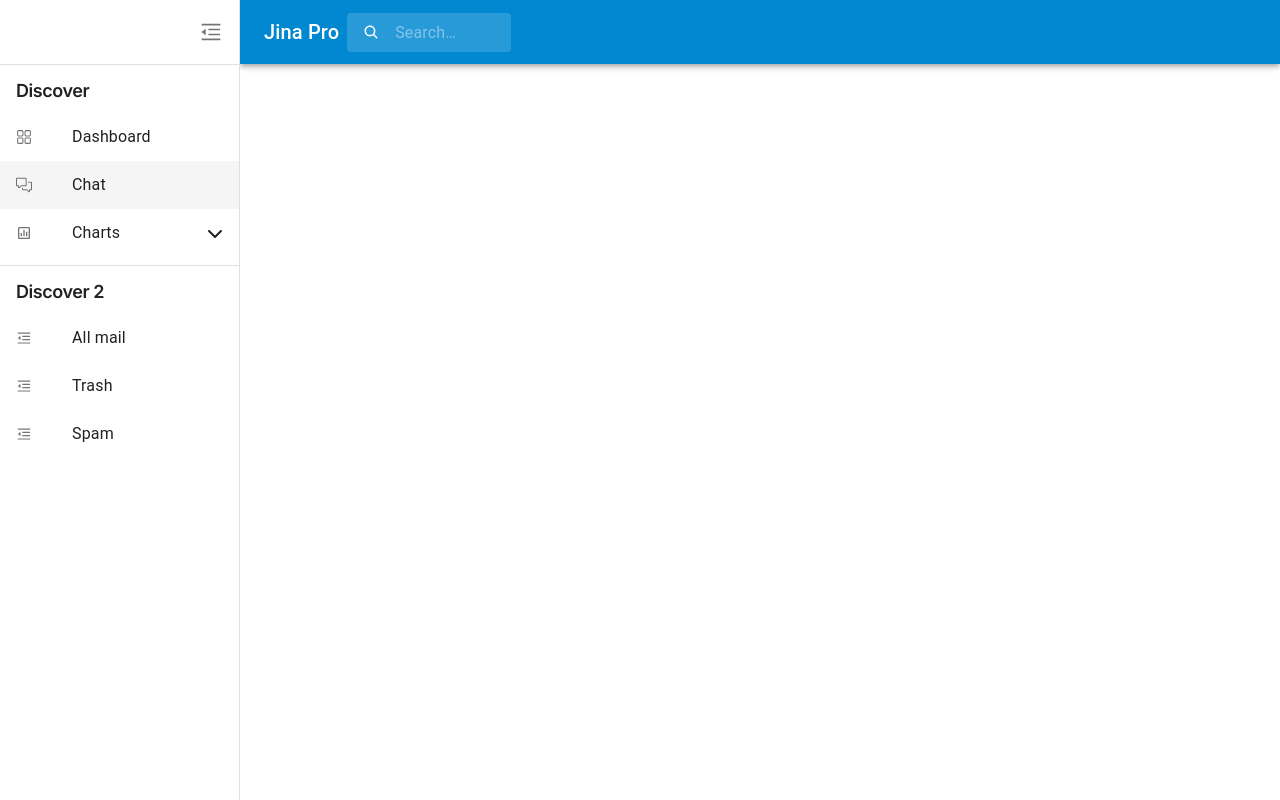
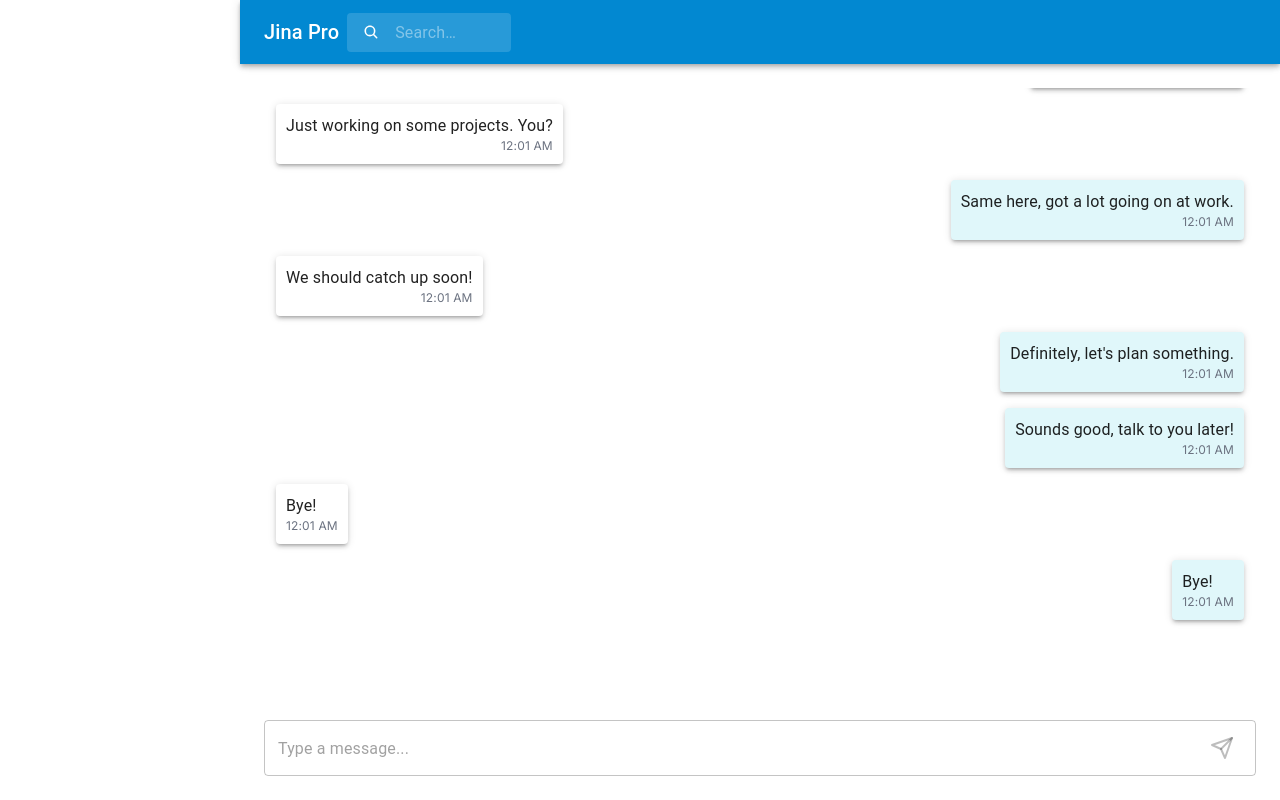
Before and after one commit to AhmedCoolProjects/nextjs-mui-template-dashboard, a Next.js app: page /mui/chat in a window 1280 px wide. Built offline with nearby package versions, Linux system fonts and the light colour scheme.

Commit message:
enh: mui chat page has been added

```diff
--- a/app/globals.css
+++ b/app/globals.css
@@ -83,3 +83,13 @@
   text-overflow: ellipsis;
   display: block; /* or inline-block */
 }
+/* Hide scrollbar for Chrome, Safari, and Opera */
+.messages-container::-webkit-scrollbar {
+  display: none;
+}
+
+/* Hide scrollbar for IE, Edge, and Firefox */
+.messages-container {
+  -ms-overflow-style: none;  /* IE and Edge */
+  scrollbar-width: none;  /* Firefox */
+}
--- /dev/null
+++ b/app/mui/chat/components/inputBar.tsx
@@ -0,0 +1,34 @@
+"use client";
+
+import React, { useState } from "react";
+import {
+  Box,
+  TextField,
+  Button,
+  OutlinedInput,
+  IconButton,
+} from "@mui/material";
+import { FiSend as SendIcon } from "react-icons/fi";
+
+export default function InputBar() {
+  const [message, setMessage] = useState("");
+
+  const handleSend = () => {
+    // onSendMessage(message);
+    setMessage("");
+  };
+
+  return (
+    <OutlinedInput
+      placeholder="Type a message..."
+      value={message}
+      onChange={(e) => setMessage(e.target.value)}
+      fullWidth
+      endAdornment={
+        <IconButton disabled={!message}>
+          <SendIcon onClick={handleSend} />
+        </IconButton>
+      }
+    />
+  );
+}
--- /dev/null
+++ b/app/mui/chat/components/messageDisplay.tsx
@@ -0,0 +1,86 @@
+"use client";
+
+import { Box, Fab, Paper, Typography } from "@mui/material";
+import React, { useEffect, useRef, useState } from "react";
+import { RxDoubleArrowDown } from "react-icons/rx";
+
+export default function MessageDisplay({
+  messages,
+}: {
+  messages: { text: string; isMine: boolean }[];
+}) {
+  const [showScrollButton, setShowScrollButton] = useState(false);
+  const messagesEndRef = useRef(null);
+  const chatContainerRef = useRef(null);
+
+  const scrollToBottom = () => {
+    messagesEndRef.current?.scrollIntoView({ behavior: "smooth" });
+  };
+
+  const handleScroll = () => {
+    const isAtBottom =
+      chatContainerRef.current.scrollHeight -
+        1 -
+        chatContainerRef.current.scrollTop <=
+      chatContainerRef.current.clientHeight;
+    setShowScrollButton(!isAtBottom);
+    console.log("clientHeight", chatContainerRef.current.clientHeight);
+    console.log("scrollHeight", chatContainerRef.current.scrollHeight);
+    console.log("scrollTop", chatContainerRef.current.scrollTop);
+    console.log("----------------------");
+  };
+
+  useEffect(() => {
+    scrollToBottom();
+    // Optional: You might want to limit this effect to only run when certain conditions are met,
+    // like when a new message is added, by adding dependencies to the useEffect hook.
+  }, []);
+
+  return (
+    <>
+      <div
+        ref={chatContainerRef}
+        onScroll={handleScroll}
+        className="flex flex-col messages-container overflow-y-auto p-3 space-y-4 max-h-[70vh]"
+      >
+        {messages.map((msg, index) => (
+          <Paper
+            key={index}
+            elevation={3}
+            sx={{
+              maxWidth: "60%",
+              padding: "10px",
+              marginLeft: msg.isMine ? "auto" : 0,
+              backgroundColor: msg.isMine ? "#e0f7fa" : "#fff",
+              width: "fit-content",
+            }}
+          >
+            <Typography variant="body1">{msg.text}</Typography>
+            <span className="text-xs text-gray-500 justify-end items-end flex w-full">
+              {new Date().toLocaleTimeString([], {
+                hour: "2-digit",
+                minute: "2-digit",
+              })}
+            </span>
+          </Paper>
+        ))}
+        <div ref={messagesEndRef} />
+      </div>
+      <div className="flex flex-row items-end justify-end">
+        {showScrollButton && (
+          <Fab
+            onClick={scrollToBottom}
+            size="small"
+            sx={{
+              bgcolor: "secondary",
+              right: 0,
+            }}
+            aria-label="add"
+          >
+            <RxDoubleArrowDown />
+          </Fab>
+        )}
+      </div>
+    </>
+  );
+}
--- /dev/null
+++ b/app/mui/chat/data.json
@@ -0,0 +1,57 @@
+[
+  {
+    "id": 1,
+    "text": "Hi, how are you?",
+    "isMine": false
+  },
+  {
+    "id": 2,
+    "text": "I'm good, thanks! And you?",
+    "isMine": true
+  },
+  {
+    "id": 3,
+    "text": "I'm great, thanks for asking!",
+    "isMine": false
+  },
+  {
+    "id": 4,
+    "text": "What have you been up to?",
+    "isMine": true
+  },
+  {
+    "id": 5,
+    "text": "Just working on some projects. You?",
+    "isMine": false
+  },
+  {
+    "id": 6,
+    "text": "Same here, got a lot going on at work.",
+    "isMine": true
+  },
+  {
+    "id": 7,
+    "text": "We should catch up soon!",
+    "isMine": false
+  },
+  {
+    "id": 8,
+    "text": "Definitely, let's plan something.",
+    "isMine": true
+  },
+  {
+    "id": 9,
+    "text": "Sounds good, talk to you later!",
+    "isMine": true
+  },
+  {
+    "id": 10,
+    "text": "Bye!",
+    "isMine": false
+  },
+  {
+    "id": 11,
+    "text": "Bye!",
+    "isMine": true
+  }
+]
--- a/app/mui/chat/page.tsx
+++ b/app/mui/chat/page.tsx
@@ -1,4 +1,7 @@
 import { Metadata } from "next";
+import InputBar from "./components/inputBar";
+import MessageDisplay from "./components/messageDisplay";
+import messages from "./data.json";
 
 export const metadata: Metadata = {
   title: "MUI Template Chat",
@@ -6,5 +9,17 @@ export const metadata: Metadata = {
 };
 
 export default function MusicPage() {
-  return <></>;
+  return (
+    <main
+      style={{
+        height: "calc(100vh - 112px)",
+      }}
+      className=" flex flex-col "
+    >
+      <div className="flex flex-col flex-1">
+        <MessageDisplay messages={messages} />
+      </div>
+      <InputBar />
+    </main>
+  );
 }
```
